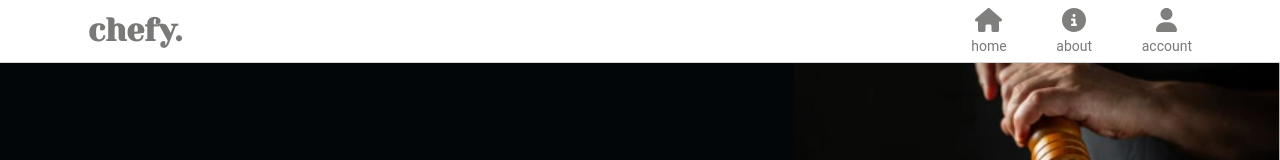
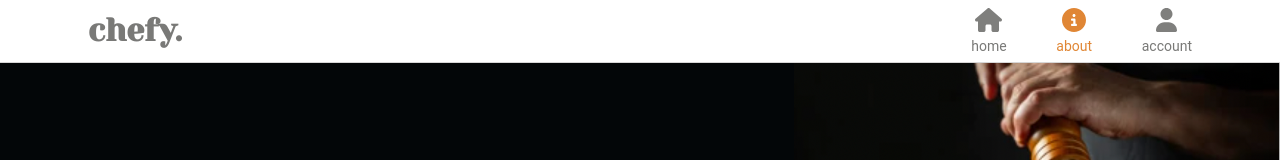
Before and after one commit to Katiamsa11/Katia-santos-Chefy, a React (Create React App) app: page / in a window 1280 px wide. Shown: the top 160 px of the page. Built offline with nearby package versions, Linux system fonts and the light colour scheme.

Commit message:
added active links on navigation

```diff
--- a/src/App.js
+++ b/src/App.js
@@ -1,8 +1,8 @@
 import { BrowserRouter, Routes, Route } from "react-router-dom";
 import HeaderPage from "./components/Header/HeaderPage";
 import FooterPage from "./components/Footer/FooterPage";
-import LandingPage from "./pages/LandingPage/LandingPage";
-import ChefsPage from "./pages/ChefsPage/ChefsPage";
+import AboutPage from "./pages/AboutPage/AboutPage";
+import HomePage from "./pages/HomePage/HomePage";
 import ChefsDetailsPage from "./pages/ChefDetailPage/ChefsDetailPage";
 import BookingFormPage from "./pages/BookingPage";
 import ProfilePage from "./pages/ProfilePage";
@@ -14,8 +14,8 @@ function App() {
     <BrowserRouter>
       <HeaderPage />
       <Routes>
-        <Route path="/" element={<LandingPage />} />
-        <Route path="/home" element={<ChefsPage />} />
+        <Route path="/" element={<AboutPage />} />
+        <Route path="/home" element={<HomePage />} />
         <Route path="/chefs/:id" element={<ChefsDetailsPage />} />
         <Route path="/booking" element={<BookingFormPage />} />
         <Route path="/profile" element={<ProfilePage />} />
--- a/src/components/Header/HeaderPage.js
+++ b/src/components/Header/HeaderPage.js
@@ -1,22 +1,24 @@
 import React from "react";
 import "../Header/HeaderPage.scss";
-import { NavLink } from "react-router-dom";
+import { NavLink, Link } from "react-router-dom";
 import homeIcon from "../../assets/icons/house-solid.svg";
 import aboutIcon from "../../assets/icons/circle-info-solid.svg";
 import accountIcon from "../../assets/icons/user-solid.svg";
 
 function HeaderPage() {
+
+
   return (
     <div className="header">
-      <NavLink to="/" className="header__link header__logo-link">
+      <Link to="/" className="header__link header__logo-link">
         <h2 className="header__logo">chefy.</h2>
-      </NavLink>
-      <div className="header__container">
-        <NavLink to="/home" className="header__link">
+      </Link>
+      <nav className="header__container">
+        <NavLink  to="/home" className="header__link" activeClassName="active">
           <img className="header__icon" src={homeIcon} alt="home icon" />
           <p className="header__title">home</p>
         </NavLink>
-        <NavLink to="/" className="header__link">
+        <NavLink end to="/" activeClassName="active" className="header__link" >
           <img
             className="header__icon"
             src={aboutIcon}
@@ -24,11 +26,11 @@ function HeaderPage() {
           />
           <p className="header__title">about</p>
         </NavLink>
-        <NavLink to="/profile" className="header__link">
+        <NavLink  to="/profile" activeClassName="active" className="header__link">
           <img className="header__icon" src={accountIcon} alt="user icon" />
           <p className="header__title">account</p>
         </NavLink>
-      </div>
+      </nav>
     </div>
   );
 }
--- a/src/components/Header/HeaderPage.scss
+++ b/src/components/Header/HeaderPage.scss
@@ -31,6 +31,7 @@
             color: black;
             filter: invert(76%) sepia(33%) saturate(5259%) hue-rotate(338deg) brightness(94%) contrast(86%);
         }
+
     }
 
     &__logo-link {
@@ -73,3 +74,10 @@
         line-height: 1rem;
     }
 }
+//decorate the active class name link
+.active {
+   text-decoration: none;
+   color: black;
+            filter: invert(76%) sepia(33%) saturate(5259%) hue-rotate(338deg) brightness(94%) contrast(86%);
+
+}
--- a/src/pages/LandingPage/LandingPage.js
+++ b/src/pages/AboutPage/AboutPage.js
@@ -1,5 +1,5 @@
 import React from "react";
-import "../LandingPage/LandingPage.scss";
+import "../AboutPage/AboutPage.scss";
 import { TabTitle } from "../../utils/Utils";
 import pan from "../../assets/images/pan.png";
 import pepper from "../../assets/images/pepper.png";
@@ -19,7 +19,7 @@ import katia from "../../assets/images/katia.jpeg";
 import "aos/dist/aos.css";
 import AOS from "aos";
 
-function LandingPage() {
+function AboutPage() {
   //function to change tab title dinamically
   TabTitle("About");
 
@@ -194,4 +194,4 @@ function LandingPage() {
   );
 }
 
-export default LandingPage;
+export default AboutPage;
```
Also changed, not shown: src/pages/HomePage/HomePage.js (renamed from src/pages/ChefsPage/ChefsPage.js, +4 -4 lines), src/pages/AboutPage/AboutPage.scss (renamed from src/pages/LandingPage/LandingPage.scss), src/pages/HomePage/HomePage.scss (renamed from src/pages/ChefsPage/ChefsPage.scss).
